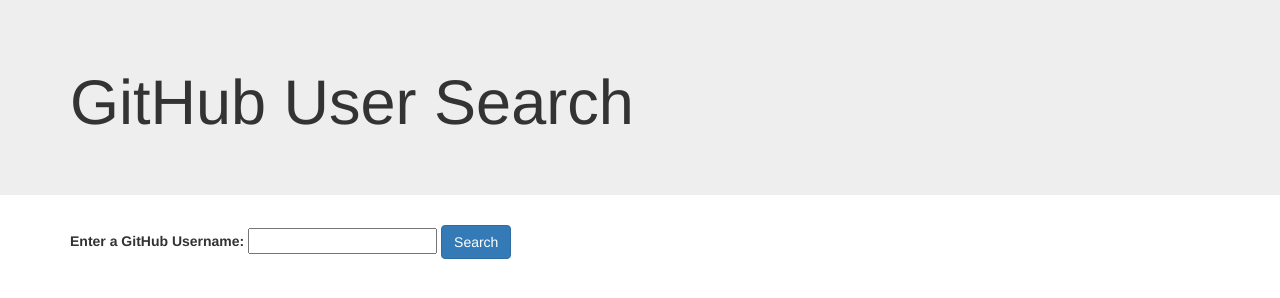
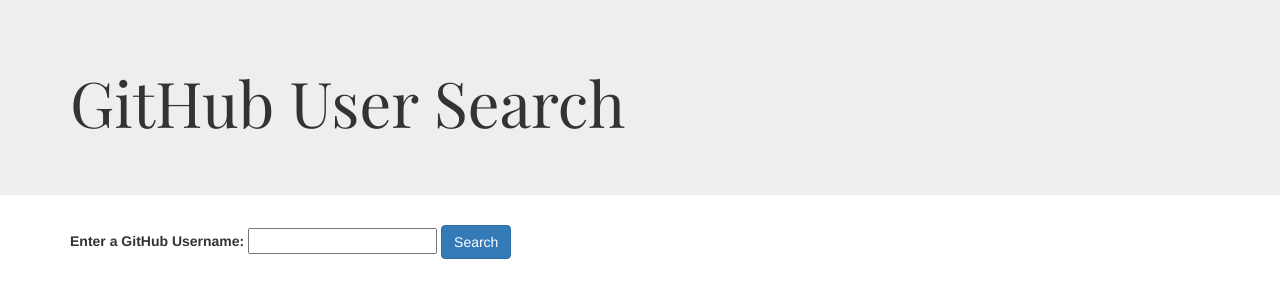
Before and after one commit to mollieboots/git-api-CR1-js, a website with bundled scripts: page index.html in a window 1280 px wide. Built offline with nearby package versions, Linux system fonts and the light colour scheme.

Commit message:
sassified css with nesting

```diff
--- a/index.html
+++ b/index.html
@@ -5,6 +5,7 @@
       <link rel="stylesheet" href="build/css/styles.css">
       <script src="build/js/vendor.min.js"></script>
       <script type="text/javascript" src="build/js/app.js"></script>
+      <link href='https://fonts.googleapis.com/css?family=Playfair+Display' rel='stylesheet' type='text/css'>
       <title>Git User Search</title>
     </head>
     <body>
--- a/scss/styles.scss
+++ b/scss/styles.scss
@@ -4,7 +4,6 @@
   padding: 15px;
   border-radius: 8px;
   margin: 15px 0px;
-}
 
   .user_img {
     height: 150px;
@@ -15,3 +14,11 @@
   .user_name {
     margin-top: 0px;
   }
+
+}
+
+body {
+  h1 {
+    font-family: 'Playfair Display', serif;
+  }
+}
```
Also changed, not shown: build/css/styles.css. Lines whose indentation alone changed are shown as unchanged.
